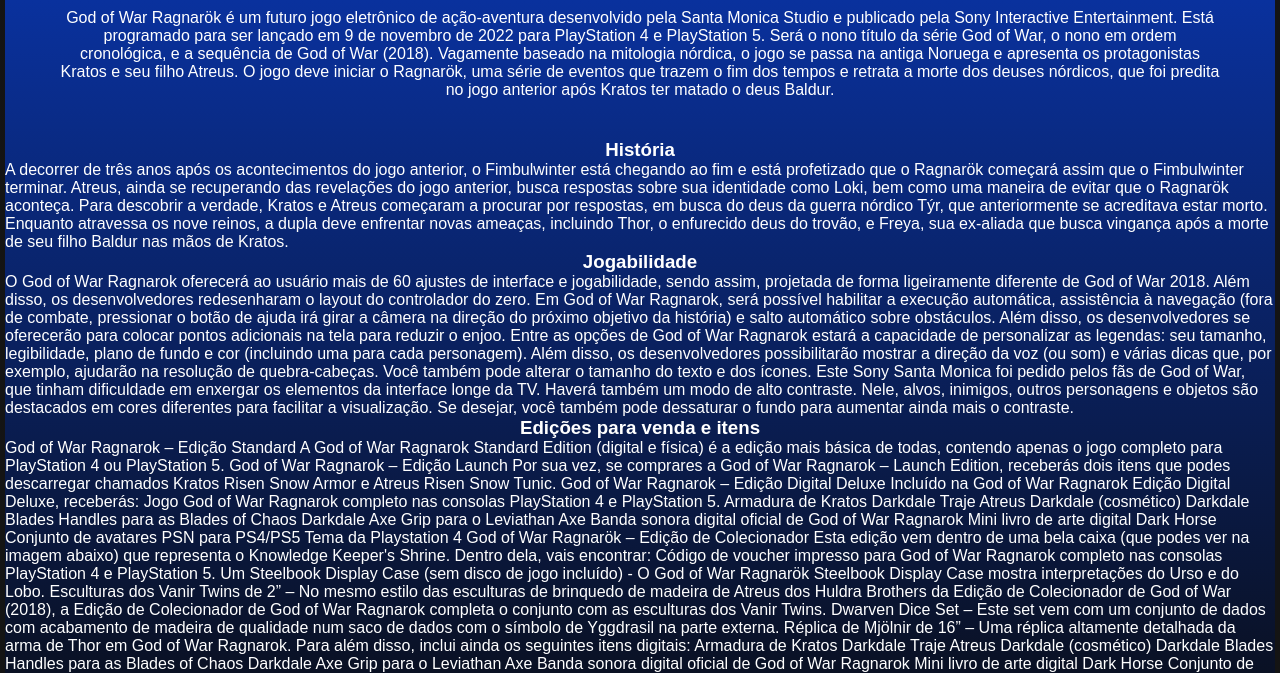
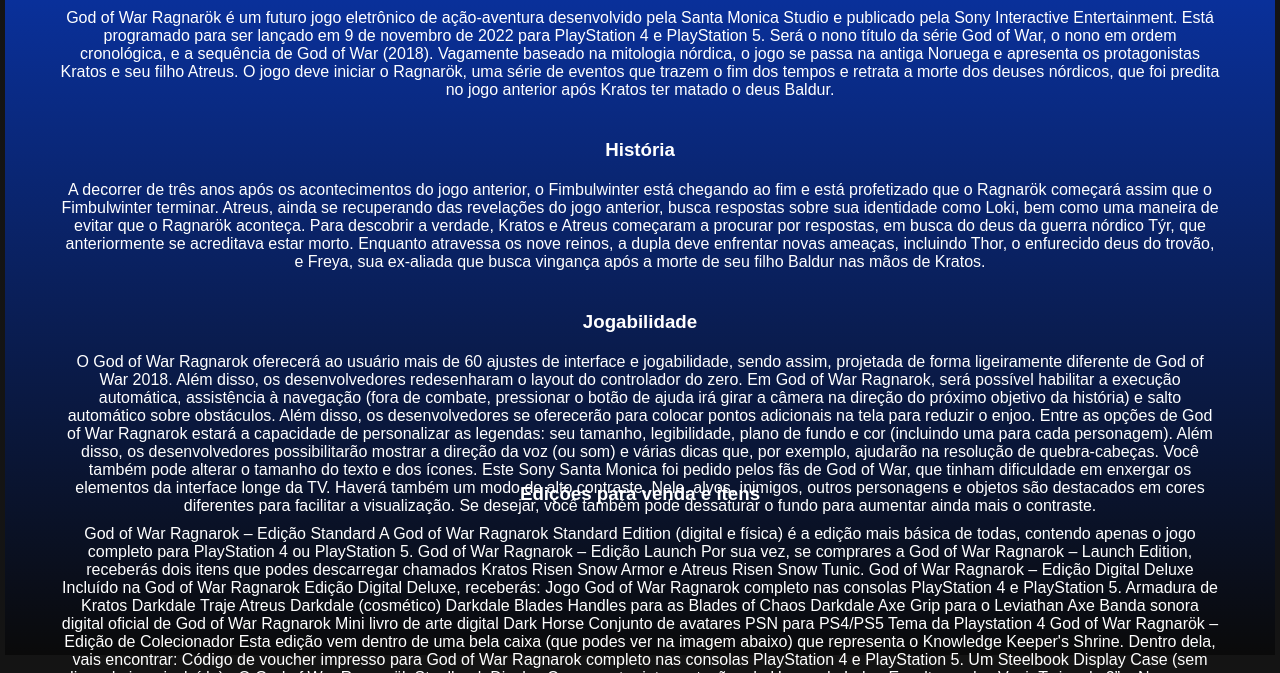
Before and after one commit to FFinalBoss/PSFLIX, a plain HTML site: page pag2.html in a window 1280 px wide. Shown: the part 127-800 px from the top of the page. Drawn offline with Linux system fonts and the light colour scheme.

Commit message:
atuazalizando o css

```diff
--- a/style/style2.css
+++ b/style/style2.css
@@ -89,3 +89,10 @@ main .container{
     height:150px;
 
 }
+
+p{
+    text-align: center;
+    padding: 20px;
+    width:1200px;
+    height:150px;
+}
```
Also changed, not shown: pag2.html (+2 -0 lines).
